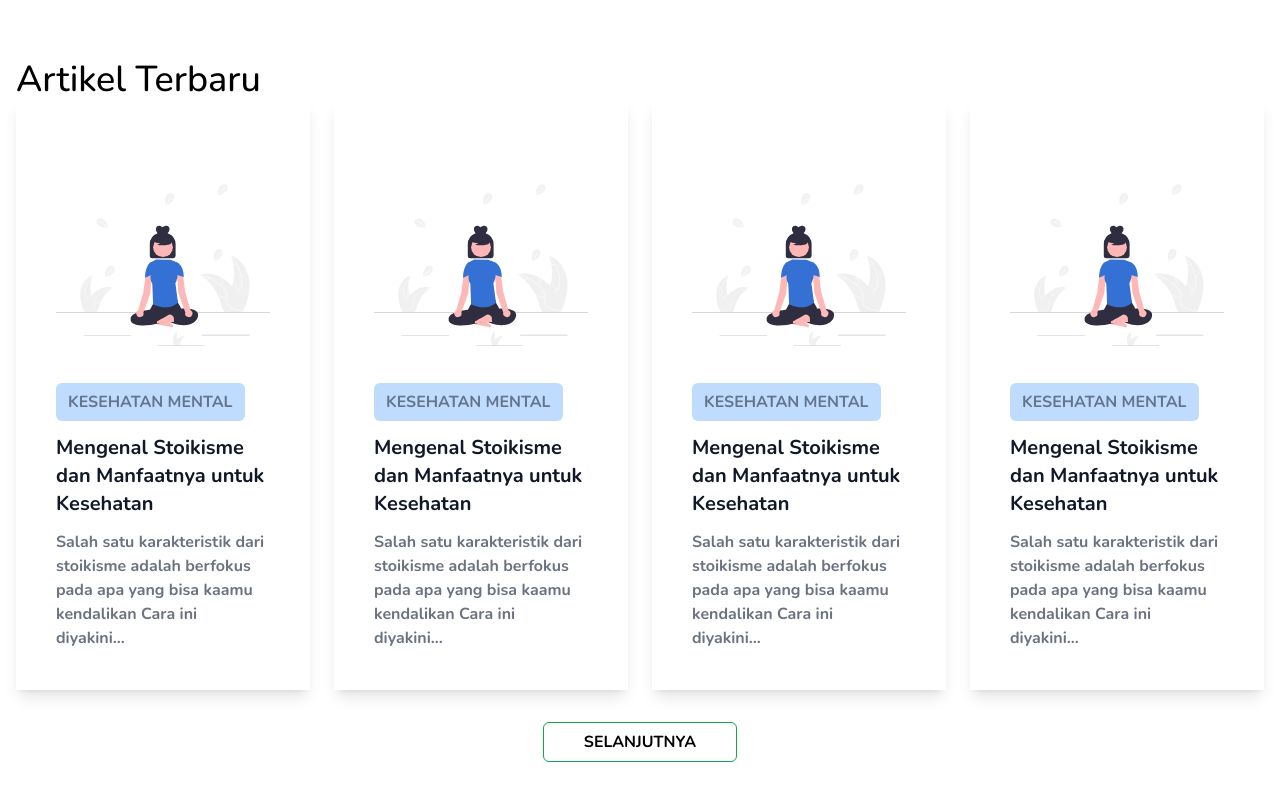
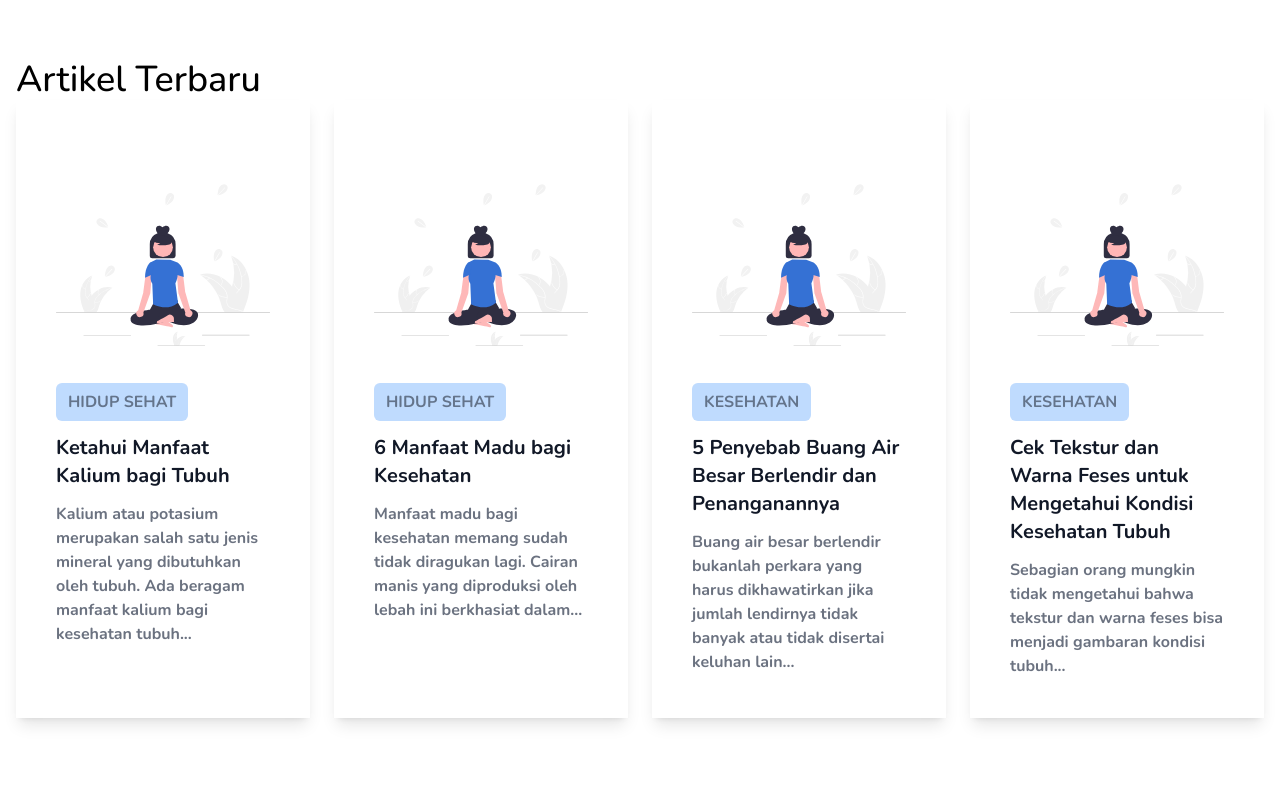
Before and after one commit to Anugerah20/KamiSehat, a website: page public/index.html in a window 1280 px wide. Shown: the part 2210-3010 px from the top of the page. Drawn offline with nearby package versions, Linux system fonts and the light colour scheme.

Commit message:
update content

```diff
--- a/public/index.html
+++ b/public/index.html
@@ -1,5 +1,6 @@
 <!DOCTYPE html>
 <html lang="en">
+
 <head>
   <meta charset="UTF-8" />
   <meta http-equiv="X-UA-Compatible" content="IE=edge" />
@@ -7,11 +8,7 @@
   <title>KamiSehat</title>
 
   <!-- FAVICON -->
-    <link
-      rel="shortcut icon"
-      href="assets/icon/HealthCheckup.png"
-      type="image/x-icon"
-    />
+  <link rel="shortcut icon" href="assets/icon/HealthCheckup.png" type="image/x-icon" />
 
   <!-- LINK CSS -->
   <link rel="stylesheet" href="../src/dist/css/output.css" />
@@ -22,77 +19,50 @@
   <!-- FONT GOOGLE  -->
   <link rel="preconnect" href="https://fonts.googleapis.com" />
   <link rel="preconnect" href="https://fonts.gstatic.com" crossorigin />
-    <link
-      href="https://fonts.googleapis.com/css2?family=Nunito:wght@200;300;400;500;600;700&display=swap"
-      rel="stylesheet"
-    />
+  <link href="https://fonts.googleapis.com/css2?family=Nunito:wght@200;300;400;500;600;700&display=swap"
+    rel="stylesheet" />
 
   <!-- FONTAWESOME CDN -->
-    <link rel="stylesheet" href="https://cdnjs.cloudflare.com/ajax/libs/font-awesome/6.2.1/css/all.min.css" integrity="sha512-MV7K8+y+gLIBoVD59lQIYicR65iaqukzvf/nwasF0nqhPay5w/9lJmVM2hMDcnK1OnMGCdVK+iQrJ7lzPJQd1w==" crossorigin="anonymous" referrerpolicy="no-referrer" />
+  <link rel="stylesheet" href="https://cdnjs.cloudflare.com/ajax/libs/font-awesome/6.2.1/css/all.min.css"
+    integrity="sha512-MV7K8+y+gLIBoVD59lQIYicR65iaqukzvf/nwasF0nqhPay5w/9lJmVM2hMDcnK1OnMGCdVK+iQrJ7lzPJQd1w=="
+    crossorigin="anonymous" referrerpolicy="no-referrer" />
 </head>
+
 <body>
   <!-- ! START: NAVIGASI -->
   <div class="navigasi py-4 px-4">
     <div class="container lg:mx-auto">
       <div class="navigasi-box flex justify-between items-center">
         <div class="logo flex items-center">
-            <img
-              class="md:w-14 w-12 cursor-pointer"
-              src="assets/icon/HealthCheckup.png"
-              alt="icons8"
-            />
-            <h1
-              class="font-extrabold md:text-3xl text-xl cursor-pointer text-slate-900"
-            >
+          <img class="md:w-14 w-12 cursor-pointer" src="assets/icon/HealthCheckup.png" alt="icons8" />
+          <h1 class="font-extrabold md:text-3xl text-xl cursor-pointer text-slate-900">
             KamiSehat
           </h1>
         </div>
         <ul
-            class="nav-link flex gap-x-6 items-center font-medium md:flex-row flex-col md:bg-transparent bg-black md:text-black text-white md:w-auto w-full md:static absolute top-20 left-0 z-10"
-          >
+          class="nav-link flex gap-x-6 items-center font-medium md:flex-row flex-col md:bg-transparent bg-black md:text-black text-white md:w-auto w-full md:static absolute top-20 left-0 z-10">
           <li class="w-full md:text-left text-center py-4">
-              <a
-                class="text-blue-400 transition-all duration-300"
-                href="index.html"
-                >Beranda</a
-              >
+            <a class="text-blue-400 transition-all duration-300" href="index.html">Beranda</a>
           </li>
           <li class="w-full md:text-left text-center py-4">
-              <a
-                class="hover:text-blue-400 transition-all duration-300"
-                href="pelayanan.html"
-                >Pelayanan</a
-              >
+            <a class="hover:text-blue-400 transition-all duration-300" href="pelayanan.html">Pelayanan</a>
           </li>
           <li class="w-full md:text-left text-center py-4">
-              <a
-                class="hover:text-blue-400 transition-all duration-300"
-                href="obat.html"
-                >Obat</a
-              >
+            <a class="hover:text-blue-400 transition-all duration-300" href="obat.html">Obat</a>
           </li>
           <li class="w-full md:text-left text-center py-4">
-              <a
-                class="hover:text-blue-400 transition-all duration-300"
-                href="artikel.html"
-                >Artikel</a
-              >
+            <a class="hover:text-blue-400 transition-all duration-300" href="artikel.html">Artikel</a>
           </li>
           <li class="w-full md:text-left text-center py-4">
-              <a
-                class="px-3 py-2 rounded-md font-bold text-white bg-blue-500 transition-all duration-300"
-                href="dokter.html"
-                >Dokter</a
-              >
+            <a class="px-3 py-2 rounded-md font-bold text-white bg-blue-500 transition-all duration-300"
+              href="dokter.html">Dokter</a>
           </li>
         </ul>
 
         <div class="md:hidden">
           <button class="hamburger hamburger--boring" type="button">
             <span class="hamburger-box">
-                <span
-                  class="hamburger-inner bg-black before:bg-black after:bg-black"
-                ></span>
+              <span class="hamburger-inner bg-blue-400 before:bg-blue-400 after:bg-blue-400"></span>
             </span>
           </button>
         </div>
@@ -107,11 +77,14 @@
     <div class="container mx-auto px-4">
       <div class="home-box flex md:flex-row flex-col items-center gap-10">
         <div class="box lg:w-1/2 md:text-left text-center">
-            <h1 class="md:text-5xl text-2xl font-semibold mb-9 text-gray-800">Bersama-sama Kita Bersatu Untuk Menjadi Orang  Yang Peduli Kesehatan</h1>
+          <h1 class="md:text-5xl text-2xl font-semibold mb-9 text-gray-800">Bersama-sama Kita Bersatu Untuk Menjadi
+            Orang Yang Peduli Kesehatan</h1>
           <p class="md:text-[22px] text-base text-gray-800 mb-9">
-              Cek kesehatanmu, Baca artikel, Cek obat, Konsultasi ke dokter, kini KamiSehat sudah tersedia layanan yang kamu butuhkan.
+            Cek kesehatanmu, Baca artikel, Cek obat, Konsultasi ke dokter, kini KamiSehat sudah tersedia layanan yang
+            kamu butuhkan.
           </p>
-            <a class="px-8 py-3 rounded-md text-white hover:font-bold transition-all duration-200 bg-blue-500" href="#">TANYA DOKTER</a>
+          <a class="px-8 py-3 rounded-md text-white hover:font-bold transition-all duration-200 bg-blue-500"
+            href="#">TANYA DOKTER</a>
         </div>
         <div class="box lg:w-1/2">
           <img class="w-[600px] h-[400px] block ml-auto" src="assets/image/home-medical.svg" alt="icons8">
@@ -171,8 +144,12 @@
             <li class="mx-auto w-[200px] h-[80px] text-center bg-gray-100 rounded-md">Obat Cacing</li>
             <li class="mx-auto w-[200px] h-[80px] text-center bg-gray-100 rounded-md">Obat Malaria</li>
             <li class="mx-auto w-[200px] h-[80px] text-center bg-gray-100 rounded-md">Obat Alergi</li>
+            <li class="mx-auto w-[200px] h-[80px] text-center bg-gray-100 rounded-md">Obat Batuk</li>
+            <li class="mx-auto w-[200px] h-[80px] text-center bg-gray-100 rounded-md">Obat Kulit</li>
             <li class="mx-auto w-[200px] h-[80px] text-center bg-gray-100 rounded-md">Obat Vertigo</li>
-              <li class="mx-auto w-[200px] h-[80px] text-center bg-gray-100 rounded-md">Obat Kulit</li>
+            <li class="mx-auto w-[200px] h-[80px] text-center bg-gray-100 rounded-md">Obat Batuk & Flu</li>
+            <li class="mx-auto w-[200px] h-[80px] text-center bg-gray-100 rounded-md">Obat Diare</li>
+            <li class="mx-auto w-[200px] h-[80px] text-center bg-gray-100 rounded-md">Obat Sakit Kepala</li>
           </ul>
         </div>
         <div>
@@ -194,42 +171,56 @@
             <div class="img-artikel">
               <img class="w-[300px] h-[250px]" src="assets/image/healthbar.svg" alt="undraw.io">
             </div>
-              <span class="py-2 px-3 rounded-md bg-blue-200 font-bold text-slate-500">KESEHATAN MENTAL</span>
-              <h4 class="mt-5 text-xl text-gray-900 font-bold">Mengenal Stoikisme dan Manfaatnya untuk Kesehatan</h4>
-              <p class="md:text-base text-sm mt-3 text-gray-500 font-bold">Salah satu karakteristik dari stoikisme adalah berfokus pada apa yang bisa kaamu kendalikan Cara ini diyakini...</p>
+            <span class="py-2 px-3 rounded-md bg-blue-200 font-bold text-slate-500">HIDUP SEHAT</span>
+            <a href="https://www.alodokter.com/ketahui-manfaat-kalium-bagi-tubuh" target="_blank">
+              <h4 class="mt-5 text-xl text-gray-900 font-bold">Ketahui Manfaat Kalium bagi Tubuh</h4>
+            </a>
+            <p class="md:text-base text-sm mt-3 text-gray-500 font-bold">Kalium atau potasium merupakan salah satu jenis
+              mineral yang dibutuhkan oleh tubuh. Ada beragam manfaat kalium bagi kesehatan tubuh...</p>
           </div>
 
           <div class="artikel-two shadow-lg p-10">
             <div class="img-artikel">
               <img class="w-[300px] h-[250px]" src="assets/image/healthbar.svg" alt="undraw.io">
             </div>
-              <span class="py-2 px-3 rounded-md bg-blue-200 font-bold text-slate-500">KESEHATAN MENTAL</span>
-              <h4 class="mt-5 text-xl text-gray-900 font-bold">Mengenal Stoikisme dan Manfaatnya untuk Kesehatan</h4>
-              <p class="md:text-base text-sm mt-3 text-gray-500 font-bold">Salah satu karakteristik dari stoikisme adalah berfokus pada apa yang bisa kaamu kendalikan Cara ini diyakini...</p>
+            <span class="py-2 px-3 rounded-md bg-blue-200 font-bold text-slate-500">HIDUP SEHAT</span>
+            <a href="https://www.alodokter.com/manfaat-madu-ditinjau-dari-sisi-medis" target="_blank">
+              <h4 class="mt-5 text-xl text-gray-900 font-bold">6 Manfaat Madu bagi Kesehatan</h4>
+            </a>
+            <p class="md:text-base text-sm mt-3 text-gray-500 font-bold">Manfaat madu bagi kesehatan memang sudah tidak
+              diragukan lagi. Cairan manis yang diproduksi oleh lebah ini berkhasiat dalam...</p>
           </div>
 
           <div class="artikel-three shadow-lg p-10">
             <div class="img-artikel">
               <img class="w-[300px] h-[250px]" src="assets/image/healthbar.svg" alt="undraw.io">
             </div>
-              <span class="py-2 px-3 rounded-md bg-blue-200 font-bold text-slate-500">KESEHATAN MENTAL</span>
-              <h4 class="mt-5 text-xl text-gray-900 font-bold">Mengenal Stoikisme dan Manfaatnya untuk Kesehatan</h4>
-              <p class="md:text-base text-sm mt-3 text-gray-500 font-bold">Salah satu karakteristik dari stoikisme adalah berfokus pada apa yang bisa kaamu kendalikan Cara ini diyakini...</p>
+            <span class="py-2 px-3 rounded-md bg-blue-200 font-bold text-slate-500">KESEHATAN</span>
+            <a href="https://www.alodokter.com/penyebab-buang-air-besar-berlendir-dan-penanganannya" target="_blank">
+              <h4 class="mt-5 text-xl text-gray-900 font-bold">5 Penyebab Buang Air Besar Berlendir dan Penanganannya
+              </h4>
+            </a>
+            <p class="md:text-base text-sm mt-3 text-gray-500 font-bold">Buang air besar berlendir bukanlah perkara yang
+              harus dikhawatirkan jika jumlah lendirnya tidak banyak atau tidak disertai keluhan lain...</p>
           </div>
 
           <div class="artikel-four shadow-lg p-10">
             <div class="img-artikel">
               <img class="w-[300px] h-[250px]" src="assets/image/healthbar.svg" alt="undraw.io">
             </div>
-              <span class="py-2 px-3 rounded-md bg-blue-200 font-bold text-slate-500">KESEHATAN MENTAL</span>
-              <h4 class="mt-5 text-xl text-gray-900 font-bold">Mengenal Stoikisme dan Manfaatnya untuk Kesehatan</h4>
-              <p class="md:text-base text-sm mt-3 text-gray-500 font-bold">Salah satu karakteristik dari stoikisme adalah berfokus pada apa yang bisa kaamu kendalikan Cara ini diyakini...</p>
+            <span class="py-2 px-3 rounded-md bg-blue-200 font-bold text-slate-500">KESEHATAN</span>
+            <a href="https://www.alodokter.com/ingin-tahu-kondisi-kesehatan-tubuh-coba-cek-feses-anda">
+              <h4 class="mt-5 text-xl text-gray-900 font-bold">Cek Tekstur dan Warna Feses untuk Mengetahui Kondisi
+            </a>
+            Kesehatan Tubuh</h4>
+            <p class="md:text-base text-sm mt-3 text-gray-500 font-bold">Sebagian orang mungkin tidak mengetahui bahwa
+              tekstur dan warna feses bisa menjadi gambaran kondisi tubuh...</p>
           </div>
         </div>
-
-          <div class="mt-10 mx-auto text-center">
-            <a class="border border-green-600 px-10 py-2 rounded-md hover:bg-green-600 hover:text-white font-bold transition-all duration-200" href="#">SELANJUTNYA</a>
-          </div>
+        <!-- <div class="mt-10 mx-auto text-center">
+          <a class="border border-green-600 px-10 py-2 rounded-md hover:bg-green-600 hover:text-white font-bold transition-all duration-200"
+            href="#">SELANJUTNYA</a>
+        </div> -->
       </div>
     </div>
   </div>
@@ -242,7 +233,8 @@
         <div class="box">
           <h2 class="md:text-4xl text-2xl font-medium md:text-left text-center">Cari Dokter</h2>
           <div class="flex justify-center items-center mt-5">
-              <input class="md:w-full w-3/5 mr-2 px-3 py-2 border border-blue-600 outline-none rounded-md" type="text" name="cari" id="cari" placeholder="Cari dokter nama dokter" autocomplete="off">
+            <input class="md:w-full w-3/5 mr-2 px-3 py-2 border border-blue-600 outline-none rounded-md" type="text"
+              name="cari" id="cari" placeholder="Cari dokter nama dokter" autocomplete="off">
             <a class="px-10 py-2 bg-blue-600 rounded-md text-white font-bold" href="#">Cari</a>
           </div>
         </div>
@@ -256,7 +248,8 @@
             <div class="flex flex-wrap justify-center items-center gap-8">
               <div class="bg-gray-100 border p-4 rounded-md">
                 <div class="flex">
-            <img class="w-[100px] h-[100px] object-cover rounded-full" src="assets/image/doctor-austin.jpg" alt="unsplash">
+                  <img class="w-[100px] h-[100px] object-cover rounded-full" src="assets/image/doctor-austin.jpg"
+                    alt="unsplash">
                   <div class="ml-4">
                     <h4 class="text-[20px] font-bold">Dr. Usman Maulana</h4>
                     <p class="text-base mb-2">Dokter Umum</p>
@@ -272,7 +265,8 @@
 
               <div class="bg-gray-100 border p-4 rounded-md">
                 <div class="flex items-center">
-            <img class="w-[100px] h-[100px] object-cover rounded-full" src="assets/image/doctor-austin.jpg" alt="unsplash">
+                  <img class="w-[100px] h-[100px] object-cover rounded-full" src="assets/image/doctor-austin.jpg"
+                    alt="unsplash">
                   <div class="ml-4">
                     <h4 class="text-[20px] font-bold">Dr. Usman Maulana</h4>
                     <p class="text-base mb-2">Dokter Umum</p>
@@ -288,7 +282,8 @@
 
               <div class="bg-gray-100 border p-4 rounded-md">
                 <div class="flex items-center">
-            <img class="w-[100px] h-[100px] object-cover rounded-full" src="assets/image/doctor-usman.jpg" alt="unsplash">
+                  <img class="w-[100px] h-[100px] object-cover rounded-full" src="assets/image/doctor-usman.jpg"
+                    alt="unsplash">
                   <div class="ml-4">
                     <h4 class="text-[20px] font-bold">Dr. Usman Maulana</h4>
                     <p class="text-base mb-2">Dokter Umum</p>
@@ -304,7 +299,8 @@
 
               <div class="bg-gray-100 border p-4 rounded-md">
                 <div class="flex items-center">
-            <img class="w-[100px] h-[100px] object-cover rounded-full" src="assets/image/doctor-usman.jpg" alt="unsplash">
+                  <img class="w-[100px] h-[100px] object-cover rounded-full" src="assets/image/doctor-usman.jpg"
+                    alt="unsplash">
                   <div class="ml-4">
                     <h4 class="text-[20px] font-bold">Dr. Usman Maulana</h4>
                     <p class="text-base mb-2">Dokter Umum</p>
@@ -336,7 +332,7 @@
           </div>
           <div class="desc-footer">
             <p class="text-base leading-loose text-black">
-                 Jaga kesehatan anda dengan menjaga pola makan <br/> dan olahraga agar hidup anda lebih nyaman.
+              Jaga kesehatan anda dengan menjaga pola makan <br /> dan olahraga agar hidup anda lebih nyaman.
             </p>
           </div>
         </div>
@@ -363,4 +359,5 @@
   <!-- SCRIPT JS -->
   <script src="../src/dist/js/script.js"></script>
 </body>
+
 </html>
```
Lines whose indentation alone changed are shown as unchanged.
